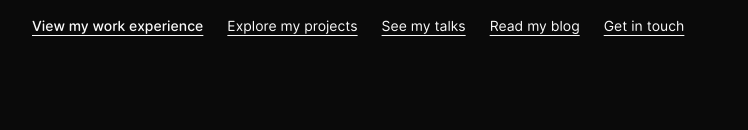
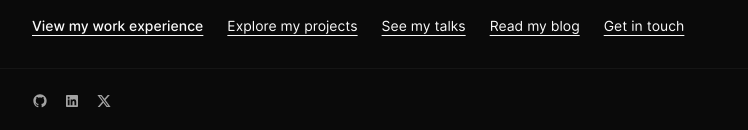
Before and after one commit to thatbeautifuldream/portfolio, a Next.js app: page / in a window 1280 px wide. Shown: the part 1184-1314 px from the top of the page, without its empty margins (256-1004 px from the left). Before the commit the page ends 1252 px from the top, so only its background shows below. Built offline with nearby package versions, Linux system fonts and the light colour scheme.

Commit message:
fix: update footer and social links

```diff
--- a/components/portfolio/footer.tsx
+++ b/components/portfolio/footer.tsx
@@ -1,21 +1,52 @@
-const REPO_URL = "https://github.com/thatbeautifuldream/portfolio";
+import {
+  RiGithubFill,
+  RiLinkedinBoxFill,
+  RiTwitterXFill,
+} from "@remixicon/react"
+
+import { siteLinks } from "@/lib/portfolio-data"
+
+const REPO_URL = "https://github.com/thatbeautifuldream/portfolio"
+
+const socialLinks = [
+  { href: siteLinks.github.href, icon: RiGithubFill, label: "GitHub" },
+  { href: siteLinks.linkedin.href, icon: RiLinkedinBoxFill, label: "LinkedIn" },
+  { href: siteLinks.x.href, icon: RiTwitterXFill, label: "X" },
+]
 
 export function Footer() {
-  const sha = process.env.NEXT_PUBLIC_COMMIT_SHA;
-  const shortSha = sha?.slice(0, 7);
-
-  if (!shortSha) return null;
+  const sha = process.env.NEXT_PUBLIC_COMMIT_SHA
+  const shortSha = sha?.slice(0, 7)
 
   return (
-    <footer className="py-6 text-center">
+    <footer className="border-t border-border/40 py-6">
+      <div className="section-inner flex items-center justify-between">
+        <div className="flex items-center gap-4">
+          {socialLinks.map(({ href, icon: Icon, label }) => (
+            <a
+              key={label}
+              href={href}
+              target="_blank"
+              rel="noopener noreferrer"
+              aria-label={label}
+              className="text-muted-foreground no-underline transition-colors hover:text-foreground"
+            >
+              <Icon className="size-4" />
+            </a>
+          ))}
+        </div>
+
+        {shortSha && (
           <a
             href={`${REPO_URL}/commit/${sha}`}
             target="_blank"
             rel="noopener noreferrer"
-        className="font-mono text-xs text-muted-foreground transition-colors hover:text-foreground"
+            className="font-mono text-xs text-muted-foreground no-underline transition-colors hover:text-foreground"
           >
             {shortSha}
           </a>
+        )}
+      </div>
     </footer>
-  );
+  )
 }
--- a/lib/portfolio-data.ts
+++ b/lib/portfolio-data.ts
@@ -2,7 +2,7 @@ export const siteLinks = {
   primaryCta: { href: "https://cal.com/milind", label: "Book time" },
   resume: { href: "https://resume.milind.app", label: "View resume" },
   github: { href: "https://github.com/thatbeautifuldream", label: "GitHub" },
-  linkedin: { href: "https://linkedin.com/in/milindmishra", label: "LinkedIn" },
+  linkedin: { href: "https://www.linkedin.com/in/mishramilind/", label: "LinkedIn" },
   x: { href: "https://x.com/milindmishra_", label: "X/Twitter" },
 }
 
```
Lines whose indentation alone changed are shown as unchanged.
